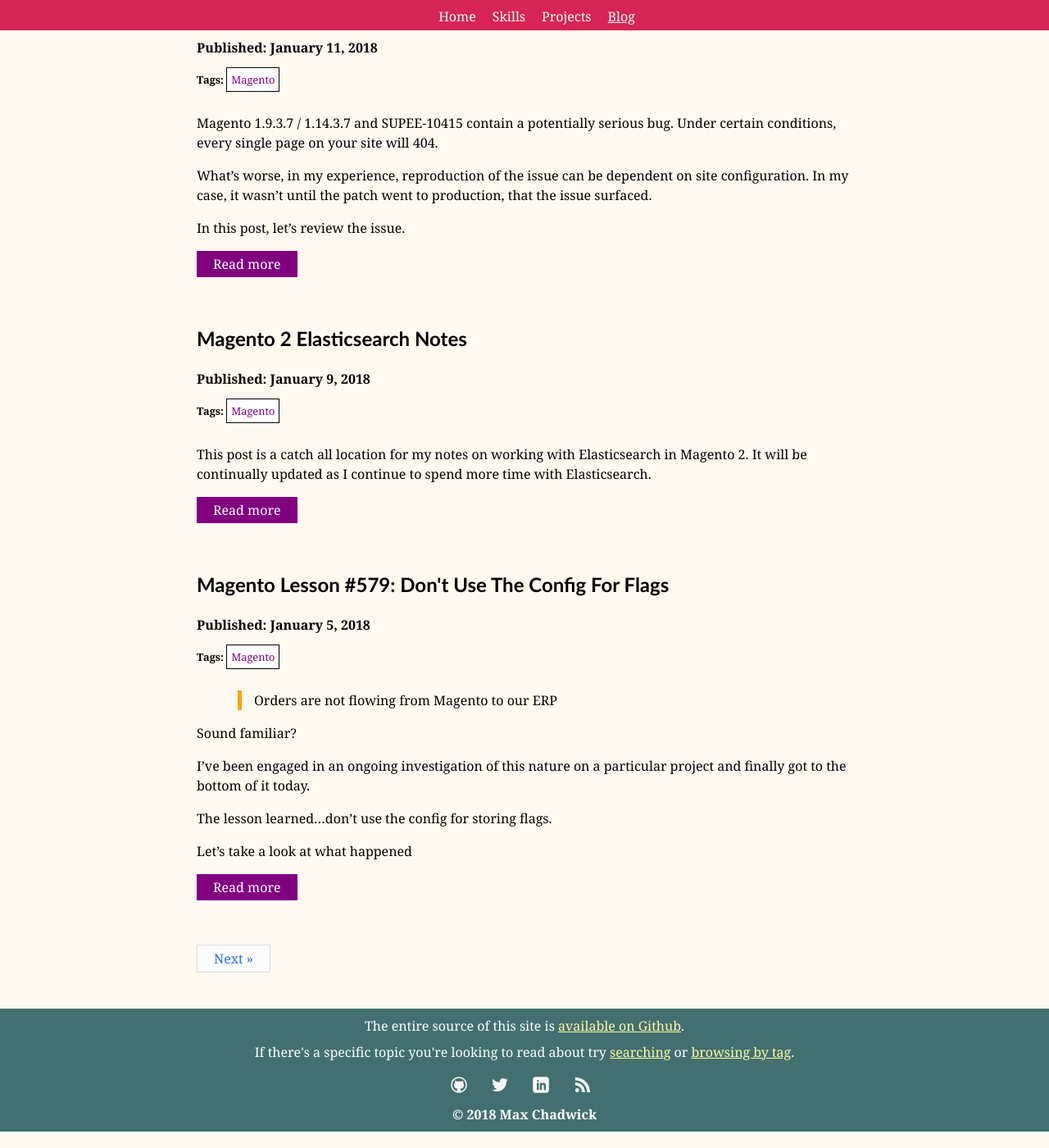
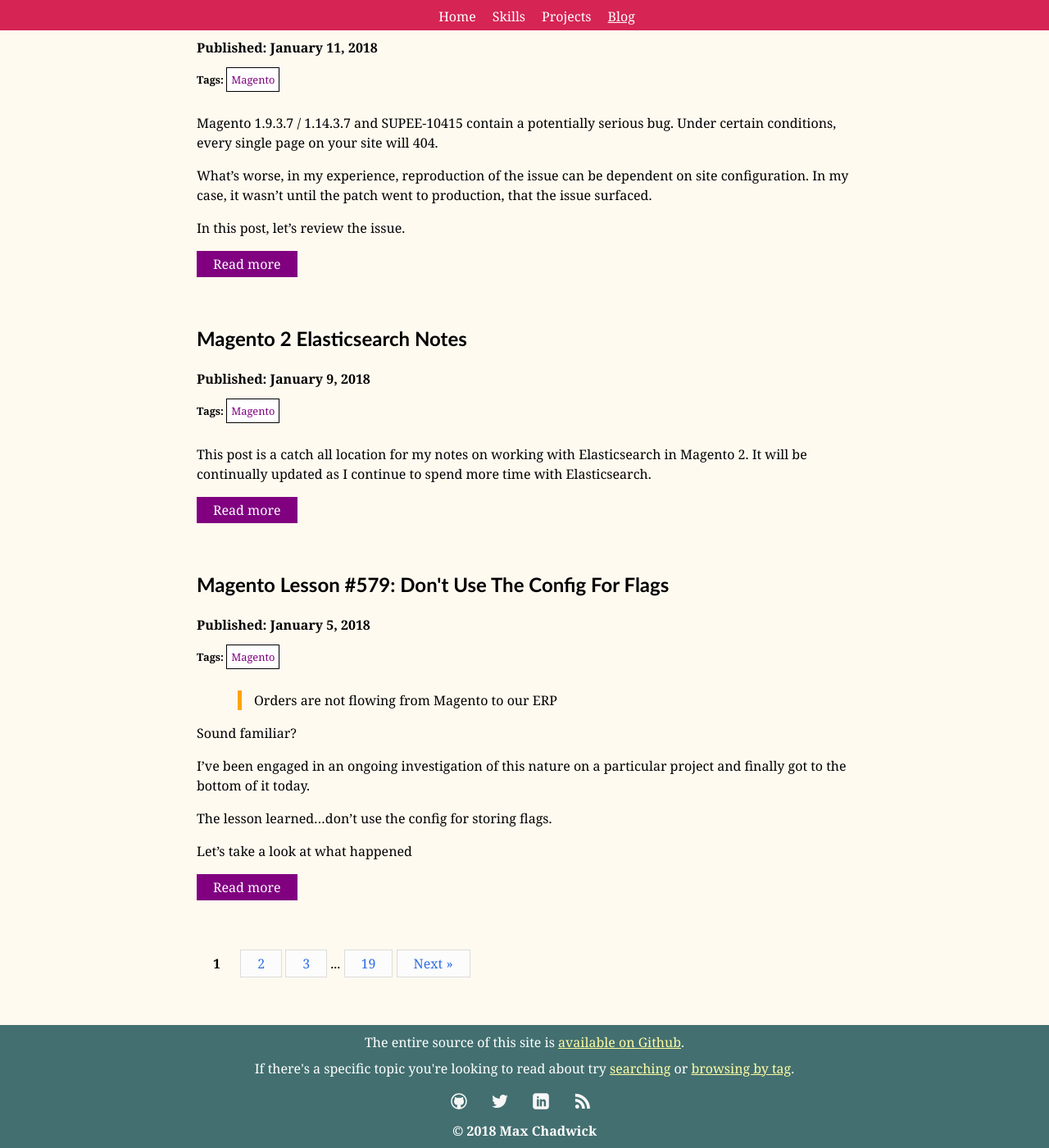
Before and after one commit to mpchadwick/mpchadwick.github.io, a Jekyll site: the page built from blog/index.html, in a window 1280 px wide and 1400 px high, scrolled down 1963 px. Shown: the whole window at 82% size. Built offline with Jekyll 4.4.1, drawn with Linux system fonts in a browser that asks for light colours; the list of posts is cut into pages by our own code.

Commit message:
Improve browsing via pagination

```diff
--- a/_sass/_paginator.scss
+++ b/_sass/_paginator.scss
@@ -14,5 +14,7 @@
     a.page {
         border: 1px solid #dcdcdc;
         background-color: $color-button-bg-alt;
+        display: inline-block;
+        margin-bottom: 0.5em;
     }
 }
--- a/blog/index.html
+++ b/blog/index.html
@@ -34,6 +34,29 @@ description: My blog. Where I write about security, performance and much more.
     <a class="page" href="{{ paginator.previous_page_path | prepend: site.baseurl | replace: '//', '/' }}">&laquo; Prev</a>
   {% endif %}
 
+  {% assign total_minus_one = paginator.total_pages | minus: 1 %}
+  {% for page in (1..paginator.total_pages) %}
+    {% assign before = paginator.page | minus: page %}
+    {% assign after = page | minus: paginator.page %}
+    {% if page != paginator.total_pages and page != 1 and before >= 3 or after >= 3 %}
+      {% continue %}
+    {% endif %}
+    {% if page == paginator.page %}
+      <strong>{{ page }}</strong>
+    {% elsif page == 1 %}
+      <a class="page" href="{{ site.baseurl }}/blog">{{ page }}</a>
+    {% else %}
+      {% if last == 1 and page != 2 %}
+        ...
+      {% endif %}
+      {% if page == paginator.total_pages and last != total_minus_one %}
+        ...
+      {% endif %}
+      <a class="page" href="{{ site.paginate_path | prepend: site.baseurl | replace: '//', '/' | replace: ':num', page }}">{{ page }}</a>
+    {% endif %}
+    {% assign last = page %}
+  {% endfor %}
+
   {% if paginator.next_page %}
     <a class="page" href="{{ paginator.next_page_path | prepend: site.baseurl | replace: '//', '/' }}">Next &raquo;</a>
   {% endif %}
```
